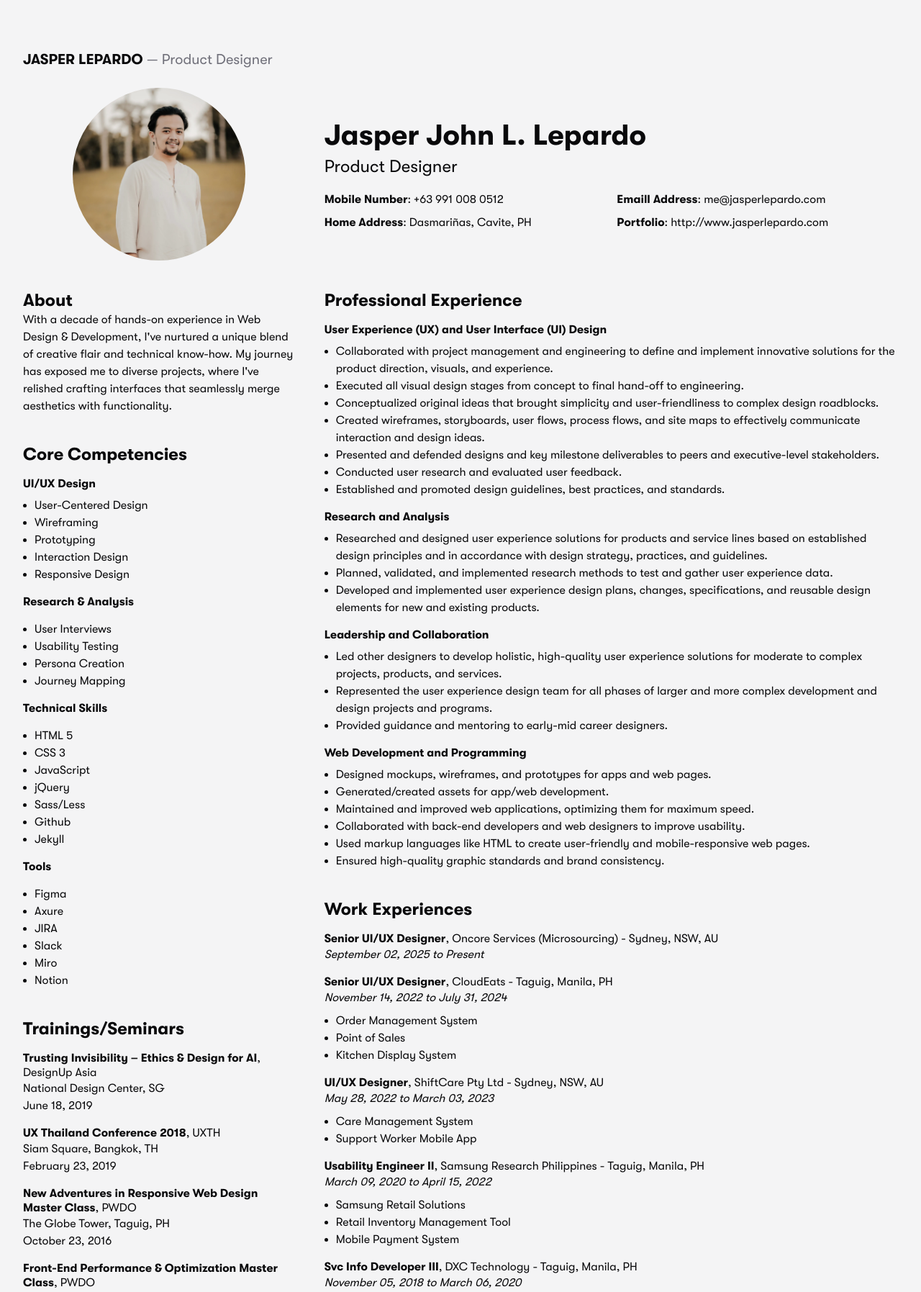
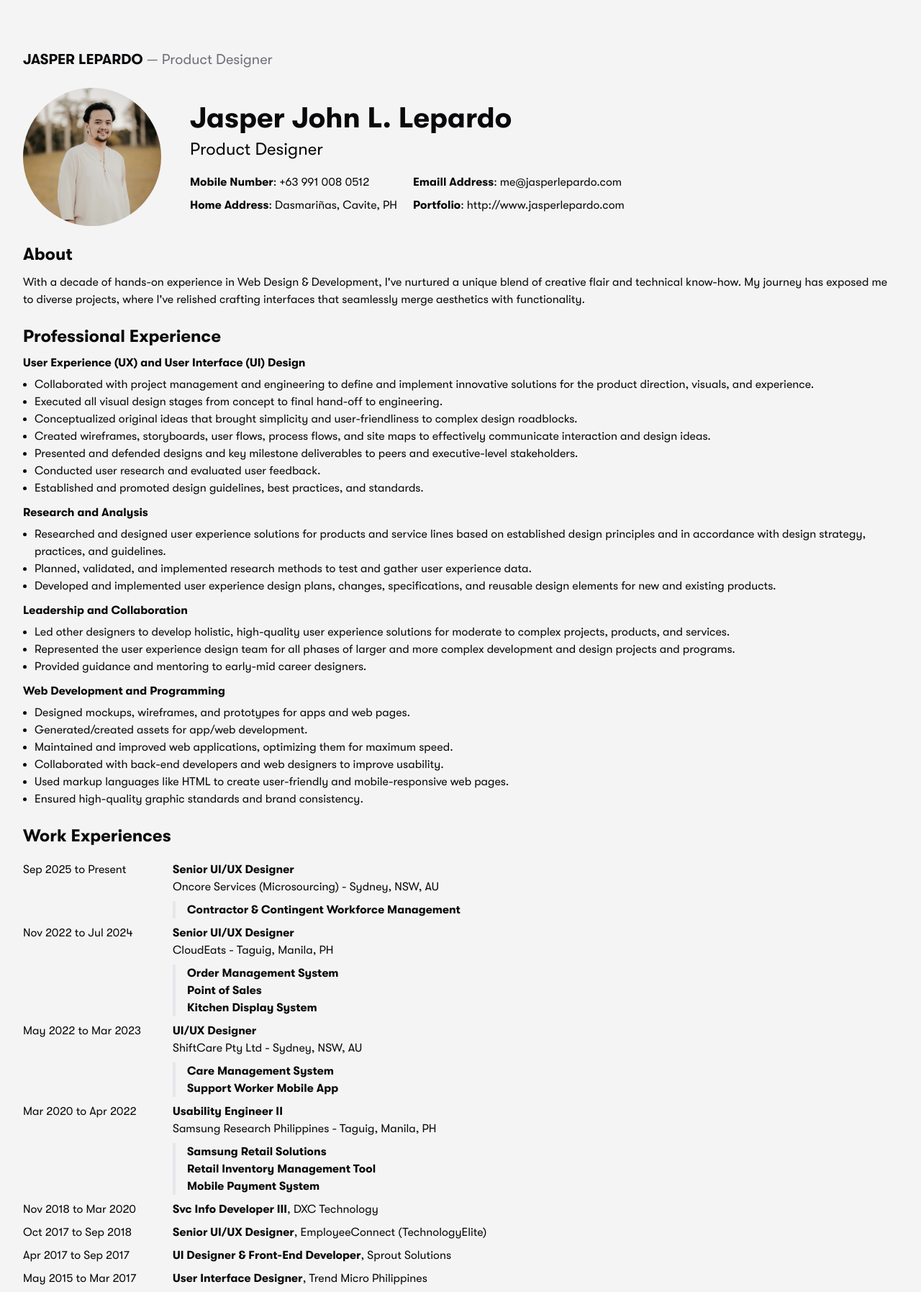
Before and after one commit to jasperlepardo/jasperlepardo-portfolio, a Jekyll site: the page built from resume.html, in a window 1280 px wide, cut to the strip 104-1899 px from the top of the page. Shown: the whole strip at 72% size. Built offline with Jekyll 4.4.1, drawn with Linux system fonts in a browser that asks for light colours; some of the changed text lies outside the part shown.

Commit message:
update resume

```diff
--- a/_data/resume/personal-information.yml
+++ b/_data/resume/personal-information.yml
@@ -21,13 +21,13 @@ core-competencies:
   - Interaction Design
   - Responsive Design
 - name: Research &amp; Analysis
-- skills:
+  skills:
   - User Interviews
   - Usability Testing
   - Persona Creation
   - Journey Mapping
 - name: Technical Skills
-- skills:
+  skills:
   - HTML 5
   - CSS 3
   - JavaScript
@@ -36,7 +36,7 @@ core-competencies:
   - Github
   - Jekyll
 - name: Tools
-- skills:
+  skills:
   - Figma
   - Axure
   # - Adobe Creative Suite (Photoshop, Illustrator, After Effects)
--- a/assets/css/main.css
+++ b/assets/css/main.css
@@ -34,17 +34,11 @@
     --default-transition-timing-function: cubic-bezier(0.4, 0, 0.2, 1);
     --default-font-family: var(--font-sans);
     --default-mono-font-family: var(--font-mono);
-    --text-xxs: 0.625rem;
-    --text-xs: 0.75rem;
-    --text-sm: 0.875rem;
-    --text-base: 1rem;
     --text-lg: 1.125rem;
     --text-xl: 1.25rem;
     --text-2xl: 1.5rem;
     --text-3xl: 2rem;
-    --text-4xl: 2.25rem;
     --text-5xl: 2.5rem;
-    --text-6xl: 3rem;
     --text-7xl: 4rem;
   }
 }
@@ -197,17 +191,8 @@
   .col-span-2 {
     grid-column: span 2 / span 2;
   }
-  .col-span-4 {
-    grid-column: span 4 / span 4;
-  }
-  .col-span-8 {
-    grid-column: span 8 / span 8;
-  }
   .col-span-12 {
     grid-column: span 12 / span 12;
-  }
-  .col-start-5 {
-    grid-column-start: 5;
   }
   .container {
     width: 100%;
@@ -227,14 +212,17 @@
       max-width: 96rem;
     }
   }
-  .m-auto {
-    margin: auto;
+  .-mx-4 {
+    margin-inline: calc(var(--spacing) * -4);
   }
   .mx-auto {
     margin-inline: auto;
   }
   .mt-2 {
     margin-top: calc(var(--spacing) * 2);
+  }
+  .mt-3 {
+    margin-top: calc(var(--spacing) * 3);
   }
   .mt-4 {
     margin-top: calc(var(--spacing) * 4);
@@ -257,8 +245,14 @@
   .mt-24 {
     margin-top: calc(var(--spacing) * 24);
   }
+  .mt-36 {
+    margin-top: calc(var(--spacing) * 36);
+  }
   .mt-40 {
     margin-top: calc(var(--spacing) * 40);
+  }
+  .mt-48 {
+    margin-top: calc(var(--spacing) * 48);
   }
   .mb-2 {
     margin-bottom: calc(var(--spacing) * 2);
@@ -281,6 +275,9 @@
   .grid {
     display: grid;
   }
+  .hidden {
+    display: none;
+  }
   .inline-block {
     display: inline-block;
   }
@@ -290,8 +287,38 @@
   .h-auto {
     height: auto;
   }
-  .max-h-60 {
-    max-height: calc(var(--spacing) * 60);
+  .max-h-40 {
+    max-height: calc(var(--spacing) * 40);
+  }
+  .max-h-48 {
+    max-height: calc(var(--spacing) * 48);
+  }
+  .w-24 {
+    width: calc(var(--spacing) * 24);
+  }
+  .w-28 {
+    width: calc(var(--spacing) * 28);
+  }
+  .w-32 {
+    width: calc(var(--spacing) * 32);
+  }
+  .w-40 {
+    width: calc(var(--spacing) * 40);
+  }
+  .w-48 {
+    width: calc(var(--spacing) * 48);
+  }
+  .w-49 {
+    width: calc(var(--spacing) * 49);
+  }
+  .w-60 {
+    width: calc(var(--spacing) * 60);
+  }
+  .w-auto {
+    width: auto;
+  }
+  .w-full {
+    width: 100%;
   }
   .max-w-4xl {
     max-width: var(--container-4xl);
@@ -302,8 +329,22 @@
   .max-w-80 {
     max-width: calc(var(--spacing) * 80);
   }
+  .table-auto {
+    table-layout: auto;
+  }
   .border-collapse {
     border-collapse: collapse;
+  }
+  .border-separate {
+    border-collapse: separate;
+  }
+  .border-spacing-x-4 {
+    --tw-border-spacing-x: calc(var(--spacing) * 4);
+    border-spacing: var(--tw-border-spacing-x) var(--tw-border-spacing-y);
+  }
+  .border-spacing-y-2 {
+    --tw-border-spacing-y: calc(var(--spacing) * 2);
+    border-spacing: var(--tw-border-spacing-x) var(--tw-border-spacing-y);
   }
   .resize {
     resize: both;
@@ -408,6 +449,12 @@
   }
   .pl-8 {
     padding-left: calc(var(--spacing) * 8);
+  }
+  .text-right {
+    text-align: right;
+  }
+  .align-top {
+    vertical-align: top;
   }
   .text-2xl {
     font-size: var(--text-2xl);
@@ -594,6 +641,11 @@
       color: var(--color-zinc-400);
     }
   }
+  .print\:block {
+    @media print {
+      display: block;
+    }
+  }
   .print\:hidden {
     @media print {
       display: none;
@@ -623,6 +675,16 @@
   font-weight: 700;
   font-style: normal;
 }
+@property --tw-border-spacing-x {
+  syntax: "<length>";
+  inherits: false;
+  initial-value: 0;
+}
+@property --tw-border-spacing-y {
+  syntax: "<length>";
+  inherits: false;
+  initial-value: 0;
+}
 @property --tw-border-style {
   syntax: "*";
   inherits: false;
@@ -644,6 +706,8 @@
 @layer properties {
   @supports ((-webkit-hyphens: none) and (not (margin-trim: inline))) or ((-moz-orient: inline) and (not (color:rgb(from red r g b)))) {
     *, ::before, ::after, ::backdrop {
+      --tw-border-spacing-x: 0;
+      --tw-border-spacing-y: 0;
       --tw-border-style: solid;
       --tw-leading: initial;
       --tw-font-weight: initial;
--- a/resume.html
+++ b/resume.html
@@ -5,91 +5,111 @@ custom-stylesheet:
 transition:
 ---
 
-
-
-<div class="grid grid-cols-12 gap-10 grid-flow-row">
-
-    <div class="col-span-4">
-
-        <img class="max-h-60 m-auto rounded-full" src="{{ '/assets/img/profile-picture.webp' | relative_url}}" alt="" />
-
-    </div>
-
-    <div class="col-span-8 col-start-5 content-center">
-
+<div class="flex gap-10 grid-flow-row">
+    <img class="max-h-48 w-auto rounded-full" src="{{ '/assets/img/profile-picture.webp' | relative_url}}" alt="" />
+    <div class="content-center">
         <h1 class="text-5xl leading-tight"><b>{{ site.data.resume.personal-information.name }}</b></h1>
         <p class="text-2xl">{{ site.data.resume.personal-information.title }}</p>
-
         <ul class="grid grid-cols-2 gap-x-4 gap-y-2 grid-flow-row mt-4">
             {% for contact-details in site.data.resume.personal-information.contact-details %}
                 <li><b>{{ contact-details.name }}</b>: {{ contact-details.value }}</li>
             {% endfor %}
         </ul>
-
+    </div>
 </div>
 
-</div>
+<h2 class="text-2xl mt-6 leading-tight"><b>About</b></h2>
+<p class="mt-3 ">{{ site.data.resume.personal-information.summary }}</p>
 
-<div class="grid grid-cols-12 gap-10 grid-flow-row">
-
-    <div class="col-span-4">
-
-        <h2 class="text-2xl mt-10 leading-tight"><b>About</b></h2>
-        <p>{{ site.data.resume.personal-information.summary }}</p>
-
-        <!-- <h2 class="text-2xl mt-10 leading-tight"><b>Skills</b></h2>
-        <ul class="mt-2">
-            {% for skills in site.data.resume.personal-information.skills %}
-                <li class="inline-block">{{ skills }}</li>
-            {% endfor %}
-        </ul> -->
-
-        <h2 class="text-2xl mt-10 leading-tight"><b>Core Competencies</b></h2>
-        {% for competency in site.data.resume.personal-information.core-competencies %}
-            <h3 class="mt-4 leading-tight"><b>{{ competency.name }}</b></h3>
+<h2 class="text-2xl mt-6 leading-tight"><b>Professional Experience</b></h2>
+{% for task in site.data.resume.professional-experience %}
+    <h3 class="mt-3 leading-tight"><b>{{ task.name }}</b></h3>
+    {% if task.descriptions %}
         <ul class="mt-2 list-disc pl-4">
-                {% for skill in competency.skills %}
-                    <li>{{ skill }}</li>
+            {% for desciption in task.descriptions %}
+                <li>{{ desciption }}</li>
             {% endfor %}
         </ul>
+    {% endif %}
 {% endfor %}
 
-        <!-- <h3 class="mt-4 leading-tight"><b>Collaboration</b></h3>
+<h2 class="text-2xl mt-6 leading-tight"><b>Work Experiences</b></h2>
+<table class="mt-3 w-full table-auto border-separate border-spacing-y-2 border-spacing-x-4 -mx-4">
+    <tbody>
+        {% assign works = site.data.resume.employment-history | where: "highlight", "true"%}
+        {% for work in works %}
+            <tr>
+                <td class="w-48 align-top">{{ work.start-date | date: "%b %Y" }} to {% if work.end-date %}{{ work.end-date | date: "%b %Y" }}{% else %}Present{% endif %}</td>
+                <td>
+                    <p><b>{{ work.position }}</b></p>
+                    <p>{{ work.company }} - {{ work.location }}</p>
                     <ul class="mt-2">
-            {% for tools in site.data.resume.personal-information.tools %}
-                {% for collaboration-tools in tools.collaboration %}
-                    <li class="inline-block">{{ collaboration-tools }}</li>
-                {% endfor %}
+                        {% for project in work.projects %}
+                            <li class="border-l-4 pl-4">
+                                <p><b>{{ project.name }}</b></p>
+                            </li>
                         {% endfor %}
                     </ul>
+                </td>
+            </tr>
+        {% endfor %}
+        {% assign old-works = site.data.resume.employment-history | where: "highlight", "false"%}
+        {% for work in old-works %}
+            <tr>
+                <td class="w-48 align-top">
+                    <p>{{ work.start-date | date: "%b %Y" }} to {% if work.end-date %}{{ work.end-date | date: "%b %Y" }}{% else %}Present{% endif %}</p>
+                </td>
+                <td>
+                    <p><b>{{ work.position }}</b>, {{ work.company }}</p>
+                </td>
+            </tr>
+        {% endfor %}
+    </tbody>
+</table>
 
-        <h3 class="mt-4 leading-tight"><b>Programming</b></h3>
-        <ul class="mt-2">
-            {% for tools in site.data.resume.personal-information.tools %}
-                {% for development-tools in tools.development %}
-                    <li class="inline-block">{{ development-tools }}</li>
+<h2 class="text-2xl mt-6 leading-tight"><b>Core Competencies</b></h2>
+<table class="mt-3 w-full table-auto border-separate border-spacing-y-2 border-spacing-x-4 -mx-4">
+    <tbody>
+        {% for competency in site.data.resume.personal-information.core-competencies %}
+            <tr>
+                <td class="w-48">
+                    <p><b>{{ competency.name }}</b></p>
+                </td>
+                <td>
+                    <p>{% for skill in competency.skills %}{{ skill }}<span class="last-of-type:hidden">,</span> {% endfor %}</p>
+                </td>
+            </tr>
         {% endfor %}
+    </tbody>
+</table>
+
+<h2 class="text-2xl mt-6 leading-tight"><b>Trainings/Seminars</b></h2>
+<table class="mt-3 w-full table-auto border-separate border-spacing-y-2 border-spacing-x-4 -mx-4">
+    <tbody>
+        {% for workshop in site.data.resume.trainings-and-seminars %}
+            <tr>
+                <td class="w-32">
+                    <p>{{ workshop.date | date: "%b %Y" }}</p>
+                </td>
+                <td>
+                    <p><b>{{ workshop.title }}</b>, {{ workshop.organizer }} - {{ workshop.location }}</p>
+                </td>
+            </tr>
         {% endfor %}
-        </ul> -->
+    </tbody>
+</table>
 
-        <h2 class="text-2xl mt-10 leading-tight"><b>Trainings/Seminars</b></h2>
-        {% for workshop in site.data.resume.trainings-and-seminars %}
-            <h3 class="mt-4 leading-tight"><b>{{ workshop.title }}</b>, {{ workshop.organizer }}</h3>
-            <p>{{ workshop.location }}</p>
-            <p>{{ workshop.date }}</p>
-        {% endfor %}
-
-        <!-- <h2 class="text-2xl mt-10 leading-tight"><b>Awards &amp; Recognition</b></h2>
+<!-- <h2 class="text-2xl mt-6 leading-tight"><b>Awards &amp; Recognition</b></h2>
 {% for award in site.data.resume.awards-and-recognition %}
-            <h3 class="mt-4 leading-tight"><b>{{ award.name }}</b></h3>
+    <h3 class="mt-3 leading-tight"><b>{{ award.name }}</b></h3>
     <p>{{ award.description }}</p>
     <p>{{ award.institution }}</p>
     <p>{{ award.date }}</p>
 {% endfor %} -->
 
-        <!-- <h2 class="text-2xl mt-10 leading-tight"><b>Reference</b></h2>
+<!-- <h2 class="text-2xl mt-6 leading-tight"><b>Reference</b></h2>
 {% for reference in site.data.resume.references %}
-            <h3 class="mt-4 leading-tight"><b>{{ reference.name }}</b>, {{ reference.position }}</b></h3>
+    <h3 class="mt-3 leading-tight"><b>{{ reference.name }}</b>, {{ reference.position }}</b></h3>
     <p>{{ reference.company }}</p>
     <p>{{ reference.department }}</p>
     {% if reference.mobile %}
@@ -101,70 +121,40 @@ transition:
     {% if reference.linkedin %}
         <a href="{{ reference.linkedin }}">View on LinkedIn</a><br>
     {% endif %}
-        {% endfor %}
-        -->
+{% endfor %} -->
 
-    </div>
+<h2 class="text-2xl mt-6 leading-tight"><b>Education</b></h2>
 
-    <div class="col-span-8">
-
-        <h2 class="text-2xl mt-10 leading-tight"><b>Professional Experience</b></h2>
-        {% for task in site.data.resume.professional-experience %}
-            <h3 class="mt-4 leading-tight"><b>{{ task.name }}</b></h3>
-            {% if task.descriptions %}
-                <ul class="mt-2 list-disc pl-4">
-                    {% for desciption in task.descriptions %}
-                        <li>{{ desciption }}</li>
+<table class="mt-3 w-full table-auto border-separate border-spacing-y-2 border-spacing-x-4 -mx-4">
+    <tbody>
+        {% for education in site.data.resume.educations %}
+            <tr>
+                <td class="w-32 align-top">
+                    <p>{{ education.start-date }} {% if education.start-date %}-{% endif %} {{ education.end-date }}</p>
+                </td>
+                <td>
+                    <p><b>{{ education.degree }}</b>, {{ education.institution }}</p>
+                    <ul class="mt-2">
+                        {% for award in education.awards %}
+                            <li class="border-l-4 pl-4">
+                                <p><b>{{ award.name }}</b></p>
+                                <p>{{ award.description }}</p>
+                            </li>
                         {% endfor %}
                     </ul>
-            {% endif %}
+                </td>
+            </tr>
         {% endfor %}
+    </tbody>
+</table>
 
-        <h2 class="text-2xl mt-10 leading-tight"><b>Work Experiences</b></h2>
-        {% for work in site.data.resume.employment-history %}
-            <h3 class="mt-4 leading-tight"><b>{{ work.position }}</b>, {{ work.company }} - {{ work.location }}</h3>
-            <!-- <p></p> -->
-            <p><i>{{ work.start-date | date: "%B %d, %Y" }} to {% if work.end-date %}{{ work.end-date | date: "%B %d, %Y" }}{% else %}Present{% endif %}</i></p>
-            <!-- {% if work.descriptions %}
-                <ul class="mt-2 list-disc pl-4">
-                    {% for desciption in work.descriptions %}
-                        <li>{{ desciption }}</li>
-                    {% endfor %}
-                </ul>
-            {% endif %} -->
-            {% if work.projects %}
-                <ul class="mt-2 list-disc pl-4">
-                    {% for project in work.projects %}
-                        <li>{{ project.name }} {{ project.description }}</li>
-                    {% endfor %}
-                </ul>
-            {% endif %}
-        {% endfor %}
-
-        <h2 class="text-2xl mt-10 leading-tight"><b>Education</b></h2>
-        {% for education in site.data.resume.educations %}
-            <h3 class="mt-4 leading-tight"><b>{{ education.degree }}</b></h3>
-            <p>{{ education.institution }}</p>
-            <ul class="mt-2 list-disc pl-4">
-                {% for award in education.awards %}
-                    <li><b>{{ award.name }}</b>, {{ award.description }}</li>
-                {% endfor %}
-            </ul>
-            <!-- <p>{{ education.start-date }} {% if education.start-date %}-{% endif %} {{ education.end-date }}</p> -->
-        {% endfor %}
-
-    </div>
-
-</div>
-
-
-
+<div class="hidden print:block mt-48">
     <p>I hereby certify that all information stated herewith are true and correct to the best of my knowledge and beliefs.</p>
-
-<h3 class="mt-4 leading-tight"><b>{{ site.data.resume.personal-information.name | upcase }}</b></h3>
+    <h3 class="mt-10 leading-tight"><b>{{ site.data.resume.personal-information.name | upcase }}</b></h3>
     <p>{{ site.data.resume.personal-information.title }}</p>
     <ul class="mt-2">
         {% for contact-details in site.data.resume.personal-information.contact-details %}
             <li><b>{{ contact-details.name }}</b>: {{ contact-details.value }}</li>
         {% endfor %}
     </ul>
+</div>
```
Also changed, not shown: _data/resume/employment-history.yml (+17 -5 lines), _data/resume/trainings-and-seminars.yml (+12 -12 lines). Lines whose indentation alone changed are shown as unchanged.
